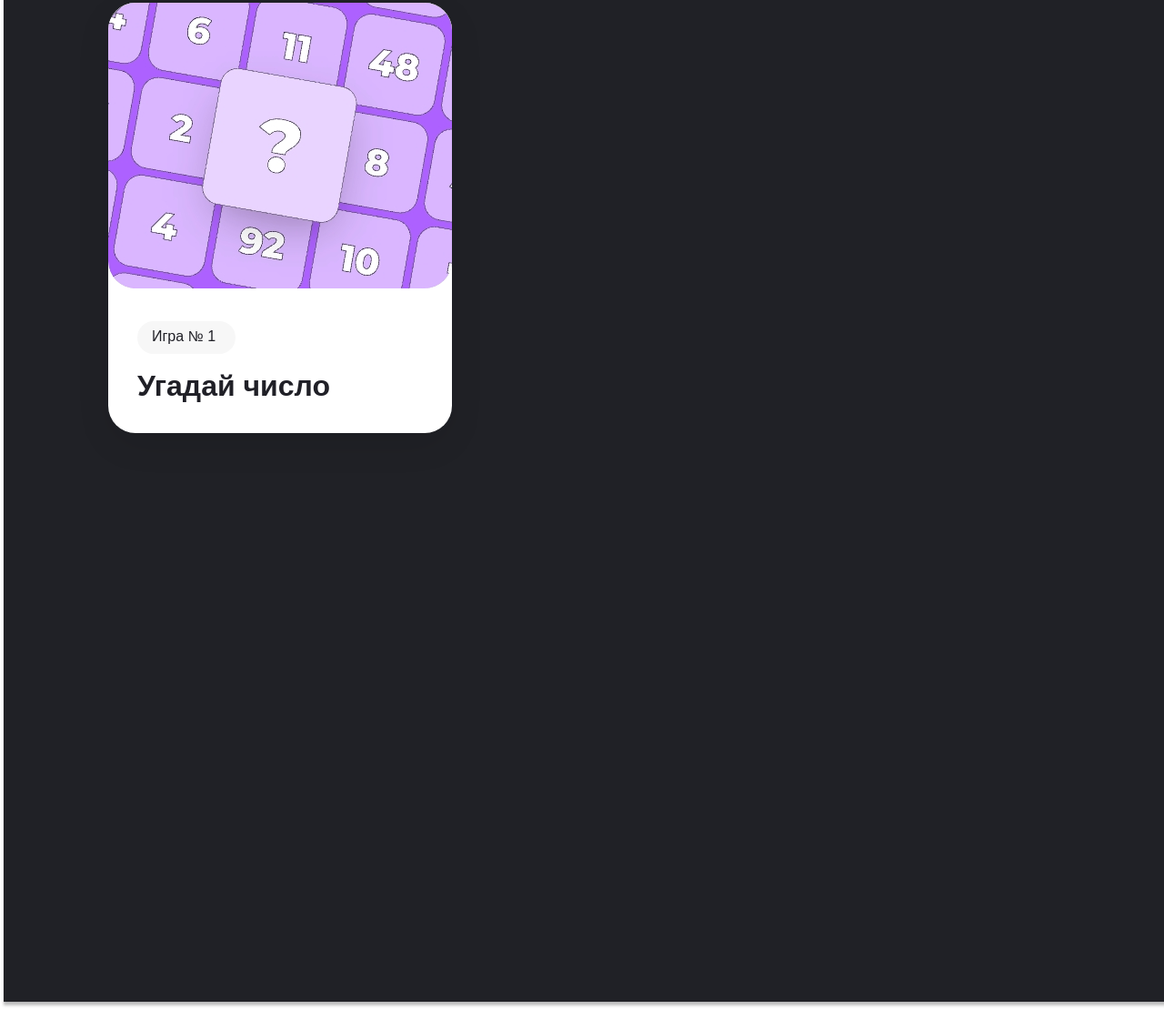
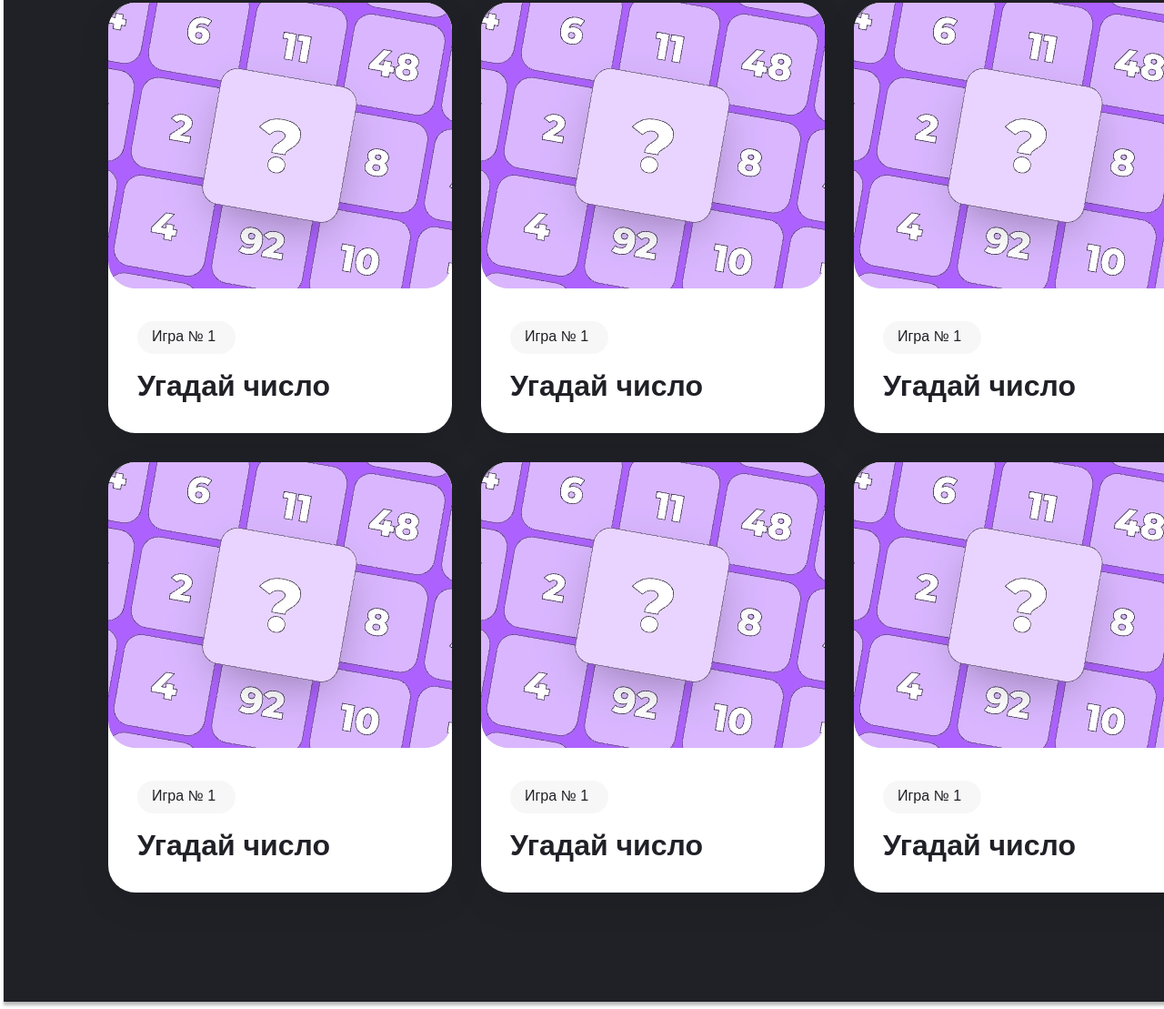
Before and after one commit to metr1cs/2-nd-course-hw., a website: page index.html in a window 1280 px wide. Shown: the part 1161-2270 px from the top of the page at 91% size. Drawn offline with Linux system fonts and the light colour scheme.

Commit message:
разбил карточки, задал gap, сдеделал группу карточек по 2шт с direction-cupumn и gap 32

```diff
--- a/_cart.scss
+++ b/_cart.scss
@@ -4,7 +4,6 @@
   background: rgb(255, 255, 255);
   width: 378px;
   height: 473px;
-  margin-top: 72px;
   &__image{
     width: 378px;
     height: 314px;
--- a/_content.scss
+++ b/_content.scss
@@ -25,4 +25,15 @@
     align-items: center;
     margin-top: 24px;
   }
+  &__cart{
+    display: flex;
+    flex-wrap: wrap;
+    gap: 32px;
+    margin-top: 72px;
+  }
+  &__position{
+    display: flex;
+    flex-direction: column;
+    gap: 32px;
+  }
 }
--- a/index.html
+++ b/index.html
@@ -24,16 +24,56 @@
             <h1 class="content__title">Об играх</h1>
             <p class="content__text">В моей коллекции представлено 6 игр на разные темы.<br>Игры несложные — в них может поиграть каждый.<br>
                 Все игры доступны для пользования.</p>
-            <div class="content_cart">
-                <article class="cart">
-                    <img class="cart__image" src="./image/cart-purple.jpeg" alt="">
+            <div class="content__cart">
+                <div class="content__position">
+                    <article class="cart">
+                        <img class="cart__image" src="./image/cart-purple.jpeg" alt="">
+                            <div class="cart__content">
+                                <h3 class="cart__text">Игра № 1</h3>
+                                <h2 class="cart__title">Угадай число</h2>
+                            </div>
+                    </article>
+                    <article class="cart">
+                        <img class="cart__image" src="./image/cart-purple.jpeg" alt="">
                         <div class="cart__content">
                             <h3 class="cart__text">Игра № 1</h3>
                             <h2 class="cart__title">Угадай число</h2>
                         </div>
-                </article>
+                    </article>
+                </div>
+                <div class="content__position">
+                    <article class="cart">
+                        <img class="cart__image" src="./image/cart-purple.jpeg" alt="">
+                        <div class="cart__content">
+                            <h3 class="cart__text">Игра № 1</h3>
+                            <h2 class="cart__title">Угадай число</h2>
+                        </div>
+                    </article>
+                    <article class="cart">
+                        <img class="cart__image" src="./image/cart-purple.jpeg" alt="">
+                        <div class="cart__content">
+                            <h3 class="cart__text">Игра № 1</h3>
+                            <h2 class="cart__title">Угадай число</h2>
+                        </div>
+                    </article>
+                </div>
+                <div class="content__position">
+                    <article class="cart">
+                        <img class="cart__image" src="./image/cart-purple.jpeg" alt="">
+                        <div class="cart__content">
+                            <h3 class="cart__text">Игра № 1</h3>
+                            <h2 class="cart__title">Угадай число</h2>
+                        </div>
+                    </article>
+                    <article class="cart">
+                        <img class="cart__image" src="./image/cart-purple.jpeg" alt="">
+                        <div class="cart__content">
+                            <h3 class="cart__text">Игра № 1</h3>
+                            <h2 class="cart__title">Угадай число</h2>
+                        </div>
+                    </article>
+                </div>
             </div>
-
         </div>
     </div>
 <footer>
```
Also changed, not shown: style.css, 1 other file.
